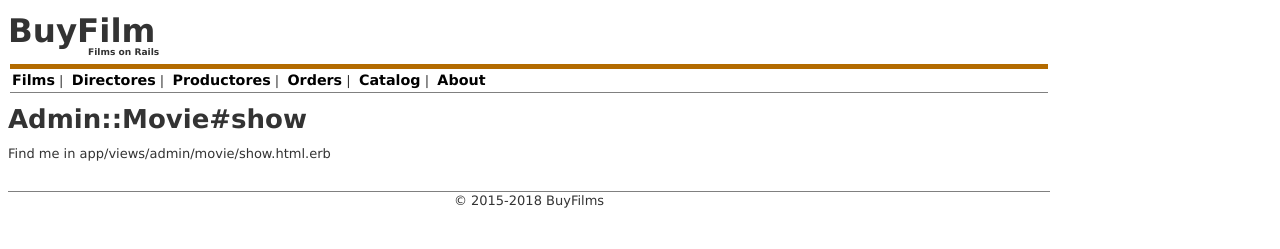
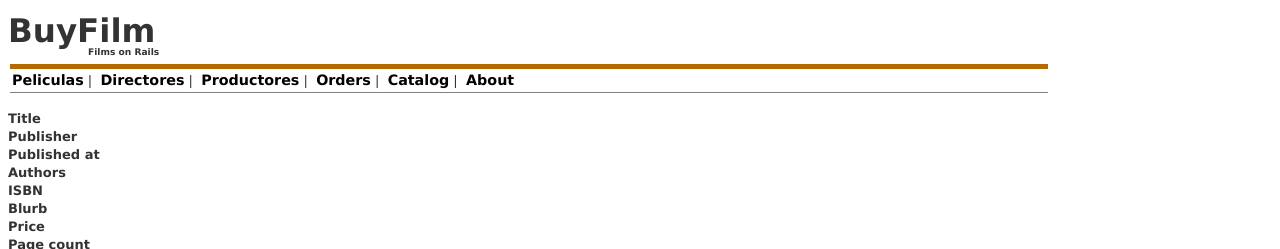
Before and after one commit to patriciouca/eshop2, a Rails app: page /admin/movie/show in a window 1280 px wide. Shown: the top 249 px of the page. Run offline with Rails 7, Linux system fonts and the light colour scheme; the visitor is signed in with stand-in values (Sample User, id 1); data that the repository does not hold is empty; style sheets or scripts are compiled from the project's sources; parts of the project's set-up code (start-up, migrations or seed data) failed here and were passed over; some libraries are stand-ins or nearby versions.

Commit message:
Add files via upload

```diff
--- a/app/controllers/admin/movie_controller.rb
+++ b/app/controllers/admin/movie_controller.rb
@@ -1,22 +1,37 @@
 class Admin::MovieController < ApplicationController
-  def new
+def new
+    load_data
+    @movie = Movie.new
+    @page_title = 'Crear pelicula'
   end
 
   def create
+    @movie = Movie.new(movie_params)
+    if @movie.save
+      flash[:notice] = "Pelicula #{@movie.title} fue creada correctamente."
+      redirect_to :action => 'index'
+    else
+      load_data
+      @page_title = 'Crear pelicula'
+      render :action => 'new'
+    end
   end
 
   def edit
+    load_data
+    @movie = Movie.find(params[:id])
+    @page_title = 'Editar pelicula'
   end
 
   def update
-  end
-
-  def destroy
-  end
-
-  def show
-  end
-
-  def index
+    @movie = Movie.find(params[:id])
+    if @movie.update_attributes(movie_params)
+      flash[:notice] = "Pelicula #{@movie.title} fue editada correctamente."
+      redirect_to :action => 'show', :id => @movie
+    else
+      load_data
+      @page_title = 'Editar pelicula'
+      render :action => 'edit'
+    end
   end
 end
--- a/app/views/admin/movie/show.html.erb
+++ b/app/views/admin/movie/show.html.erb
@@ -1,2 +1,28 @@
-<h1>Admin::Movie#show</h1>
-<p>Find me in app/views/admin/movie/show.html.erb</p>
+<dl>
+  <dt>Title</dt>
+  <dd><%= @movie.title %></dd>
+  <dt>Publisher</dt>
+  <dd><%= @movie.producer.name %></dd>
+  <dt>Published at</dt>
+  <dd><%= @movie.produced_at.strftime("%d/%m/%Y at %I:%M%p") %></dd>
+  <dt>Authors</dt>
+  <dd><%= @movie.director_names %></dd>
+  <dt>ISBN</dt>
+  <dd><%= @movie.serial_number %></dd>
+  <dt>Blurb</dt>
+  <%= RedCloth.new(@movie.blurb).to_html.html_safe if @movie.blurb %>
+  <dt>Price</dt>
+  <dd><%= @movie.price %></dd>
+  <dt>Page count</dt>
+  <dd><%= @movie.page_count %></dd>
+  <dt>Cover image</dt>
+  <% if @movie.cover_image.exists? then %>
+    <dd><%= image_tag @movie.cover_image.url %></dd>
+  <% else %>
+    <dd><%= image_tag '/missing.png' %></dd>
+    <p> There is no cover image attached. Please upload one. </p>
+  <% end %>
+</dl>
+
+<%= link_to 'Edit', :action => 'edit', :id => @movie %> |
+<%= link_to 'Back', :action => 'index' %>
--- a/app/views/layouts/application.html.erb
+++ b/app/views/layouts/application.html.erb
@@ -15,7 +15,7 @@
 
   <div id="menu">
     <ul>
-      <li><a href="/admin/author">Films</a>&nbsp;|&nbsp;</li>
+      <li><a href="/admin/movie">Peliculas</a>&nbsp;|&nbsp;</li>
       <li><a href="/admin/director">Directores</a>&nbsp;|&nbsp;</li>
       <li><a href="/admin/producer">Productores</a>&nbsp;|&nbsp;</li>
       <li><a href="/admin/order">Orders</a>&nbsp;|&nbsp;</li>
--- a/config/routes.rb
+++ b/config/routes.rb
@@ -1,54 +1,22 @@
 Rails.application.routes.draw do
 
-
-  namespace :admin do
-  get 'movie/new'
-  end
-
-  namespace :admin do
-  get 'movie/create'
-  end
-
-  namespace :admin do
-  get 'movie/edit'
-  end
-
-  namespace :admin do
-  get 'movie/update'
-  end
-
-  namespace :admin do
-  get 'movie/destroy'
-  end
-
-  namespace :admin do
-  get 'movie/show'
-  end
-
-  namespace :admin do
-  get 'movie/index'
-  end
-
-  get 'movie/new'
-
-  get 'movie/create'
-
-  get 'movie/edit'
-
-  get 'movie/update'
-
-  get 'movie/destroy'
-
-  get 'movie/show'
-
-  get 'movie/index'
 
   root to: 'about#index'
   get 'about' => 'about#index'
   get 'admin/producer' => 'admin/producer#index'
   get 'admin/director' => 'admin/director#index'
+  get 'admin/movie' => 'admin/movie#index'
 
   get 'about/index'
+
+  get 'admin/movie/new'
+  post 'admin/movie/create'
+  get 'admin/movie/edit'
+  post 'admin/movie/update'
+  post 'admin/movie/destroy'
+  get 'admin/movie/show'
+  get 'admin/movie/show/:id' => 'admin/movie#show'
+  get 'admin/movie/index'
 
   get 'admin/producer/new'
   post 'admin/producer/create'
```
Also changed, not shown: app/models/movie.rb (+7 -8 lines), app/views/admin/movie/_form.html.erb (added, +61 -0 lines), app/views/admin/movie/edit.html.erb (+7 -2 lines), app/views/admin/movie/index.html.erb (+29 -2 lines), app/views/admin/movie/new.html.erb (+6 -2 lines), db/migrate/20180630150644_add_cover_image_attachment_to_movies.rb (added, +9 -0 lines), test/models/movie_test.rb (+6 -6 lines), db/schema.rb.
